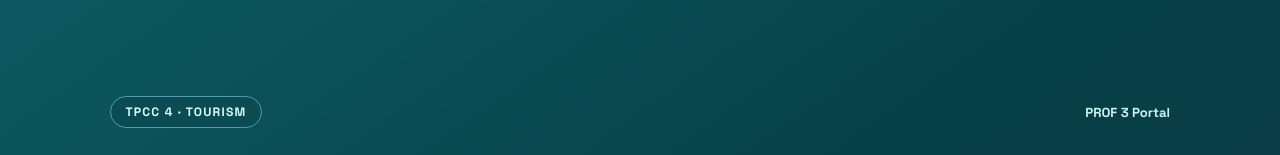
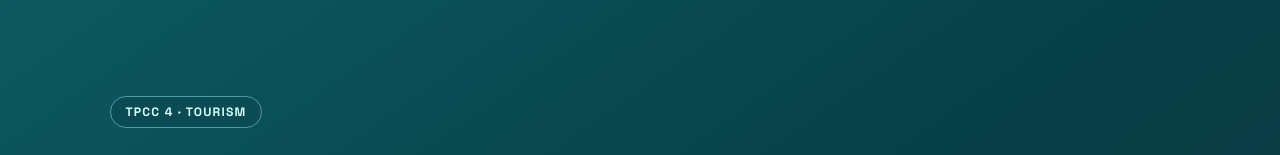
Before and after one commit to joshuanisnisan02-hub/tpcc4-tourism-tools, a plain HTML site: page index.html in a window 1280 px wide. Shown: the top 155 px of the page. Drawn offline with Linux system fonts and the light colour scheme.

Commit message:
Remove PROF 3 Portal label from landing page

```diff
--- a/index.html
+++ b/index.html
@@ -17,7 +17,6 @@
     .hero-inner,.section,.footer-inner{width:min(1060px,100%);margin:auto}
     .topline{display:flex;justify-content:space-between;align-items:center;gap:1rem;flex-wrap:wrap;margin-bottom:1.5rem}
     .badge{display:inline-block;padding:.45rem .9rem;border:1px solid #4d9ca2;border-radius:999px;background:#0b4b53;color:#d9fffc;font-size:.76rem;font-weight:700;letter-spacing:.1em;text-transform:uppercase}
-    .back{color:#c8f4f1;text-decoration:none;font-size:.82rem;font-weight:700}a.back:hover{text-decoration:underline}
     h1{font-family:"Archivo Black",sans-serif;font-size:clamp(2.2rem,6.2vw,4.4rem);line-height:1.03;letter-spacing:-.025em;max-width:980px}
     h1 span{display:block;background:linear-gradient(100deg,#8ee6df,#ffd18a);-webkit-background-clip:text;background-clip:text;color:transparent}
     .subtitle{max-width:760px;margin-top:1.25rem;color:var(--muted);font-size:clamp(1rem,2vw,1.16rem);line-height:1.7}
@@ -35,7 +34,7 @@
   </style>
 </head>
 <body>
-  <header class="hero"><div class="hero-inner"><div class="topline"><div class="badge">TPCC 4 · Tourism</div><span class="back">PROF 3 Portal</span></div><h1>Applied Business Tools and<span>Technologies in Tourism</span></h1><p class="subtitle">A simple course portal for lessons on digital tourism work, professional documents, collaboration, costing, presentations, business systems, marketing, and data-driven tourism outputs.</p><dl class="meta"><div><dt>Instructor</dt><dd>Joshua E. Nisnisan</dd></div><div><dt>Institution</dt><dd>Cronasia Foundation College</dd></div><div><dt>Coverage</dt><dd>Prelim through Finals</dd></div><div><dt>Available Lessons</dt><dd>16 HTML presentations</dd></div></dl></div></header>
+  <header class="hero"><div class="hero-inner"><div class="topline"><div class="badge">TPCC 4 · Tourism</div></div><h1>Applied Business Tools and<span>Technologies in Tourism</span></h1><p class="subtitle">A simple course portal for lessons on digital tourism work, professional documents, collaboration, costing, presentations, business systems, marketing, and data-driven tourism outputs.</p><dl class="meta"><div><dt>Instructor</dt><dd>Joshua E. Nisnisan</dd></div><div><dt>Institution</dt><dd>Cronasia Foundation College</dd></div><div><dt>Coverage</dt><dd>Prelim through Finals</dd></div><div><dt>Available Lessons</dt><dd>16 HTML presentations</dd></div></dl></div></header>
   <main>
 <section class="section">
       <h2 class="section-title">Prelim <small>Weeks 1–3</small></h2>
```
